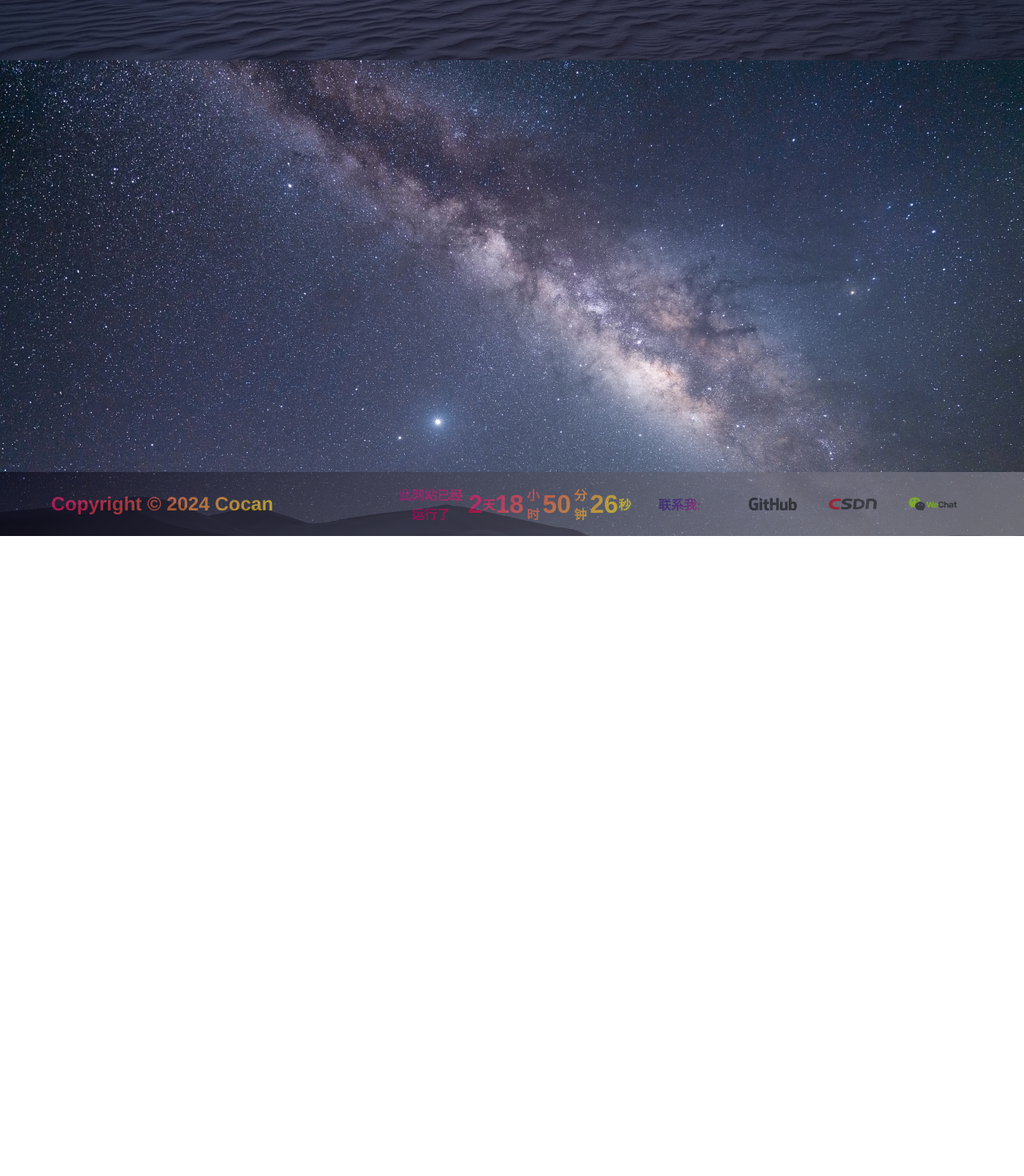
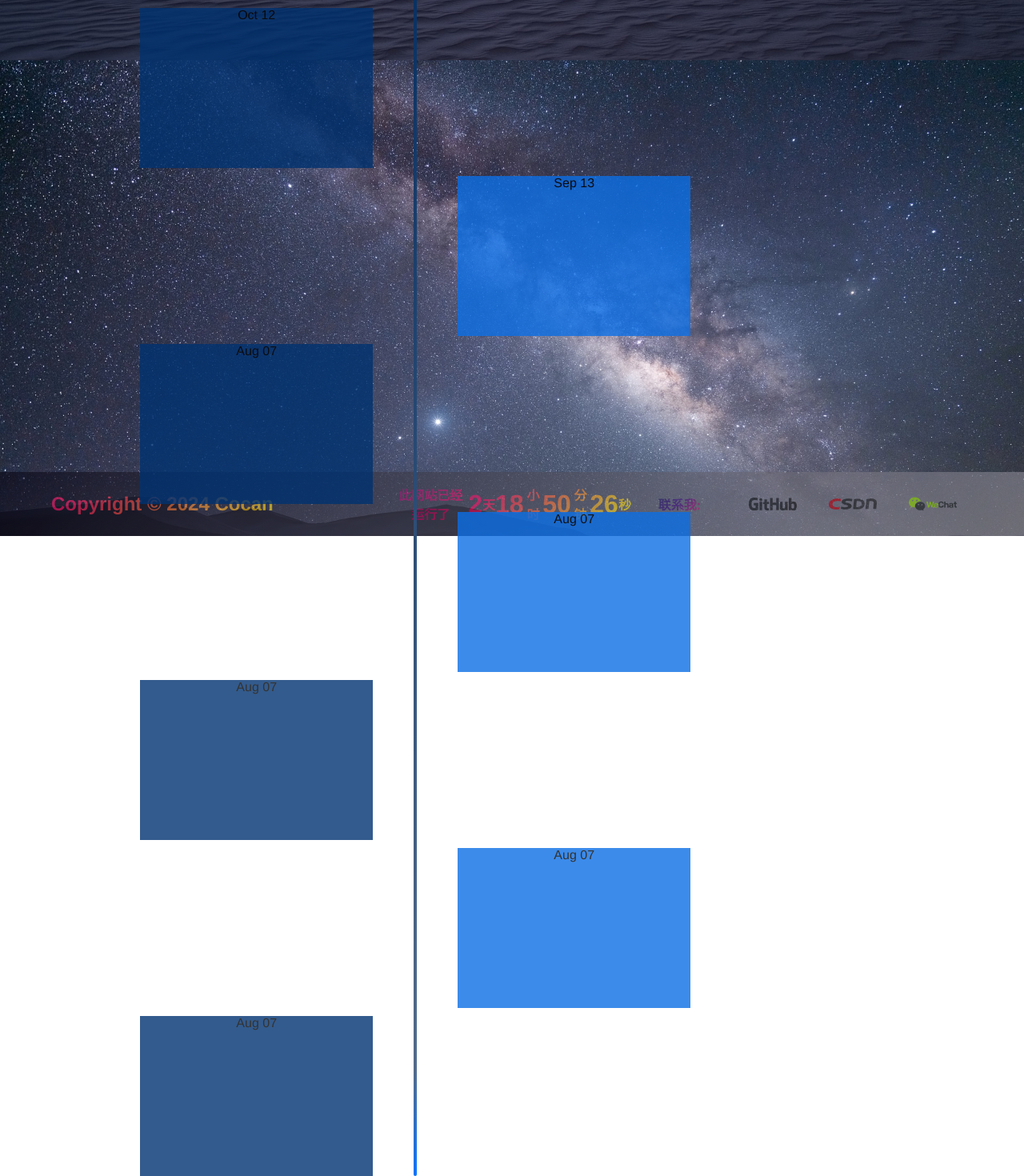
Before and after one commit to kurong99/personal-blog, a Vue app in the folder personal-blog/: page / in a window 1280 px wide. Shown: the part 778-2248 px from the top of the page at 80% size. Before the commit the page ends 1458 px from the top, so only its background shows below. Built offline with nearby package versions, Linux system fonts and the light colour scheme.

Commit message:
<add> build article timeline style

```diff
--- a/personal-blog/src/pages/ArticleList.vue
+++ b/personal-blog/src/pages/ArticleList.vue
@@ -1,8 +1,55 @@
 <template>
   <div class="article-list">
     <TitleComponent>文章列表</TitleComponent>
-    <div class="article">
-
+    <div class="timelines">
+      <div class="timeline">
+        <div class="timeline-title"></div>
+        <div class="timeline-details">Dec 25</div>
+        <div class="timeline-icon"></div>
+        <div class="timeline-content"></div>
+      </div>
+      <div class="timeline">
+        <div class="timeline-title"></div>
+        <div class="timeline-details">Oct 12</div>
+        <div class="timeline-icon"></div>
+        <div class="timeline-content"></div>
+      </div>
+      <div class="timeline">
+        <div class="timeline-title"></div>
+        <div class="timeline-details">Sep 13</div>
+        <div class="timeline-icon"></div>
+        <div class="timeline-content"></div>
+      </div>
+      <div class="timeline">
+        <div class="timeline-title"></div>
+        <div class="timeline-details">Aug 07</div>
+        <div class="timeline-icon"></div>
+        <div class="timeline-content"></div>
+      </div>
+      <div class="timeline">
+        <div class="timeline-title"></div>
+        <div class="timeline-details">Aug 07</div>
+        <div class="timeline-icon"></div>
+        <div class="timeline-content"></div>
+      </div>
+      <div class="timeline">
+        <div class="timeline-title"></div>
+        <div class="timeline-details">Aug 07</div>
+        <div class="timeline-icon"></div>
+        <div class="timeline-content"></div>
+      </div>
+      <div class="timeline">
+        <div class="timeline-title"></div>
+        <div class="timeline-details">Aug 07</div>
+        <div class="timeline-icon"></div>
+        <div class="timeline-content"></div>
+      </div>
+      <div class="timeline">
+        <div class="timeline-title"></div>
+        <div class="timeline-details">Aug 07</div>
+        <div class="timeline-icon"></div>
+        <div class="timeline-content"></div>
+      </div>
     </div>
   </div>
 </template>
@@ -19,5 +66,43 @@ export default {
 </script>
 
 <style scoped>
-
+  .article-list {
+    width: 100%;
+    flex-grow: 1;
+    /* overflow: scroll; */
+  }
+  .timelines {
+    width: 80%;
+    margin: 0 auto;
+    margin-top: 90px;
+    position: relative;
+  }
+  .timelines::before {
+    content: '';
+    background-color: #32363B;
+    background-image: -webkit-linear-gradient(top, #4f7da7 0%, #062f61 8%, #526b8a 92%, #0b74fd 100%);
+    border-radius: 2px;
+    margin-left: -2px;
+    position: absolute;
+    display: block;
+    height: 100%;
+    width: 4px;
+    left: 50%;
+    top: 0;
+  }
+  .timeline {
+    --size: 40%;
+    --space: calc(100% - 40% - 20px);
+    width: var(--size);
+    height: 200px;
+    margin: 10px 0 0 20px;
+    opacity: 0.8;
+  }
+  .timeline:nth-child(2n) {
+    background-color: #003371;
+  }
+  .timeline:nth-child(2n+1) {
+    margin: 10px 0 0 var(--space);
+    background-color: #0c6ee5;
+  }
 </style>
```
